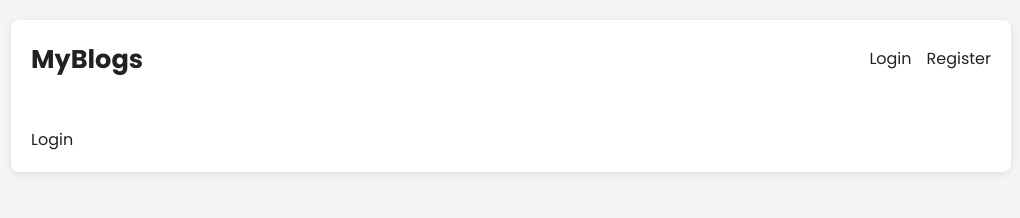
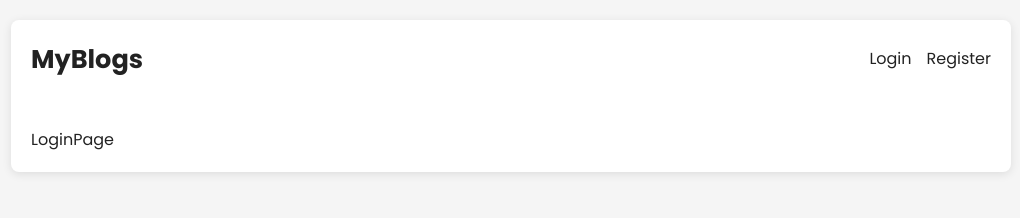
Before and after one commit to VictorMugisha/mern-blogs, a React (Vite) app in the folder client/: page /login in a window 1280 px wide. Shown: the top 218 px of the page, without its empty margins (129-1149 px from the left). Built offline with nearby package versions, Linux system fonts and the light colour scheme.

Commit message:
Created a separated login page component

```diff
--- a/client/src/App.jsx
+++ b/client/src/App.jsx
@@ -2,6 +2,7 @@ import { BrowserRouter, Route, Routes } from "react-router-dom";
 import "./App.css";
 import IndexPage from "./pages/IndexPage";
 import Layout from "./layouts/Layout";
+import LoginPage from "./pages/LoginPage";
 
 export default function App() {
   return (
@@ -9,7 +10,7 @@ export default function App() {
       <Routes>
         <Route path="/" element={<Layout />}>
           <Route index element={<IndexPage />} />
-          <Route path="login" element={<div>Login</div>} />
+          <Route path="login" element={<LoginPage />} />
         </Route>
       </Routes>
     </BrowserRouter>
--- /dev/null
+++ b/client/src/pages/LoginPage.jsx
@@ -0,0 +1,5 @@
+export default function LoginPage() {
+  return (
+    <div>LoginPage</div>
+  )
+}
```
